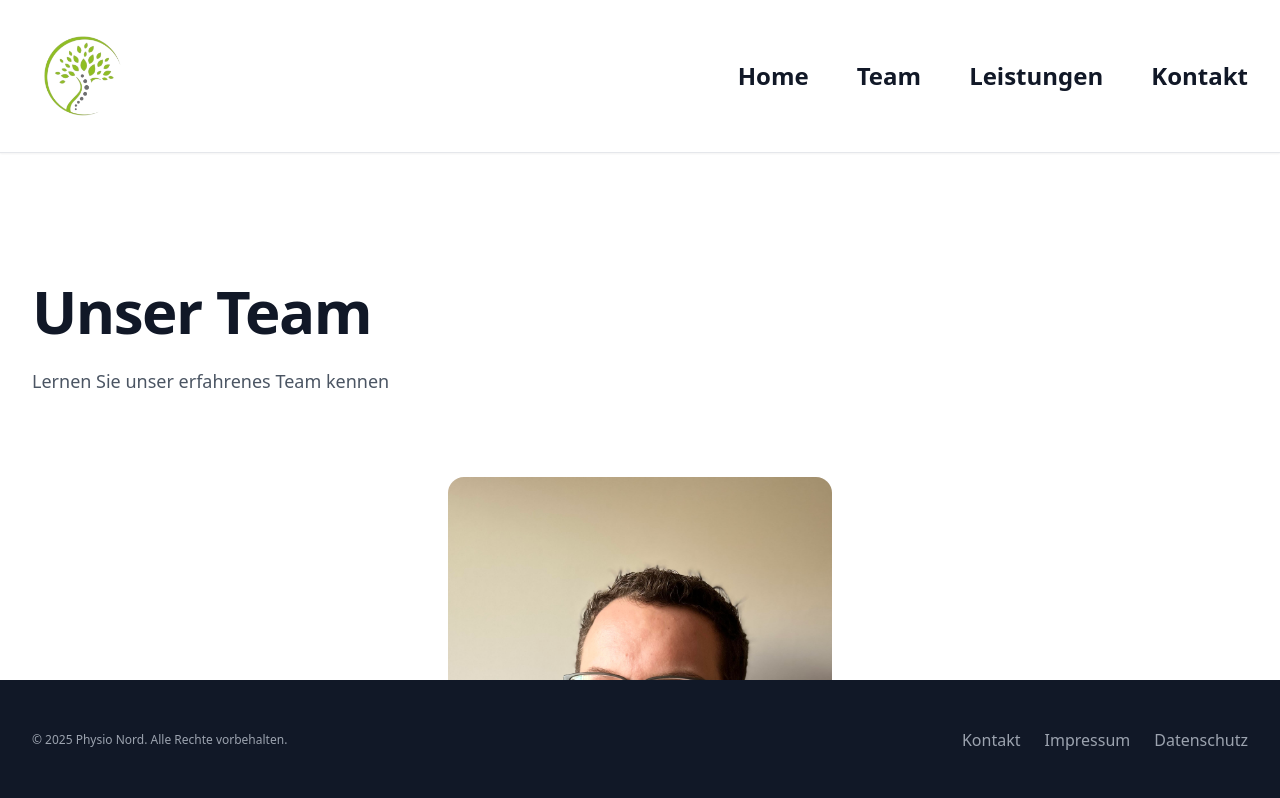
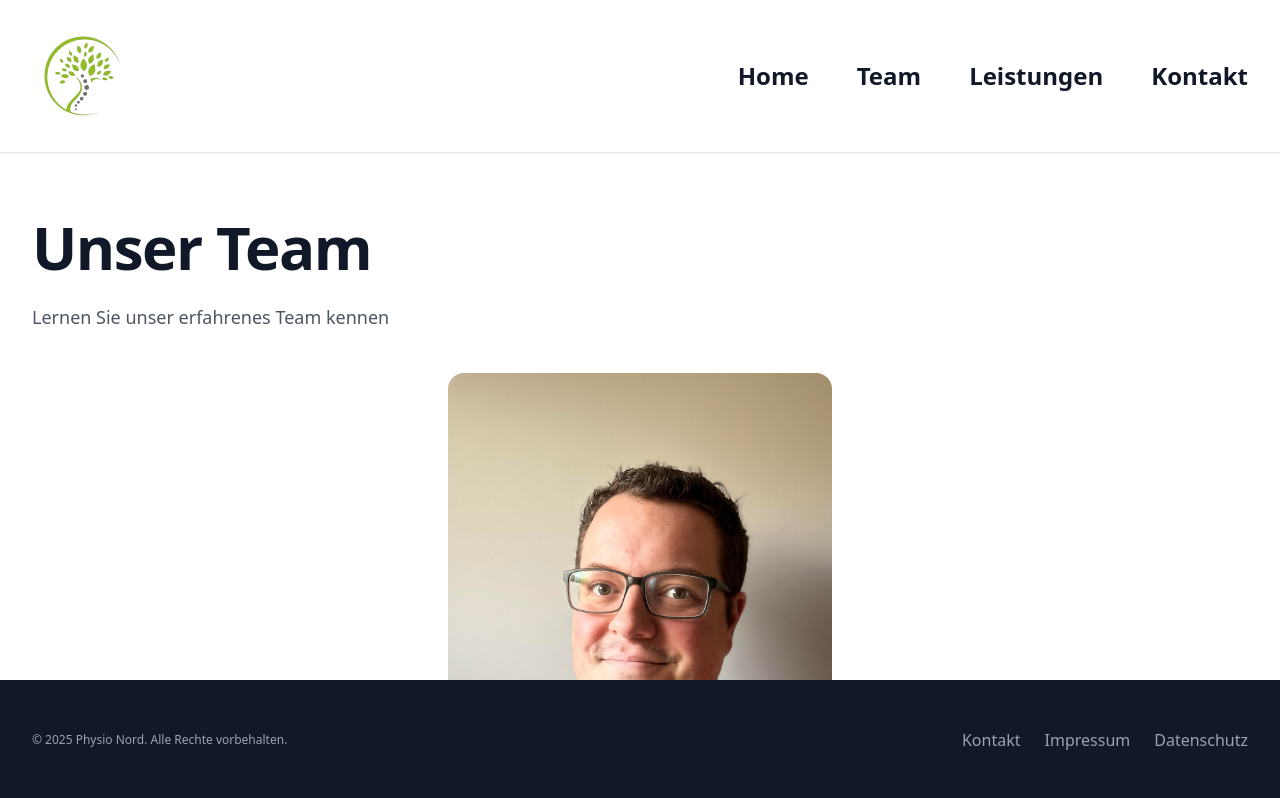
Before and after one commit to SteffenKloempges/physio_nord_, a React (Vite) app: page /team in a window 1280 px wide. Shown: the top 798 px of the page. Built offline with nearby package versions, Linux system fonts and the light colour scheme.

Commit message:
feat: scroll to top

```diff
--- a/src/App.tsx
+++ b/src/App.tsx
@@ -1,5 +1,7 @@
 import { BrowserRouter as Router, Routes, Route, useLocation } from 'react-router-dom';
 import { AnimatePresence } from 'framer-motion';
+import { useEffect, useRef } from 'react';
+import type { ReactNode } from 'react';
 import Navbar from './components/Navbar';
 import Footer from './components/Footer';
 import Home from './pages/Home';
@@ -7,6 +9,27 @@ import Team from './pages/Team';
 import Leistungen from './pages/Leistungen';
 import Kontakt from './pages/Kontakt';
 import PageTransition from './components/PageTransition';
+
+interface ScrollToTopProps {
+  children: ReactNode;
+}
+
+function ScrollToTop({ children }: ScrollToTopProps) {
+  const mainRef = useRef<HTMLElement>(null);
+  const location = useLocation();
+
+  useEffect(() => {
+    if (mainRef.current) {
+      mainRef.current.scrollTop = 0;
+    }
+  }, [location.pathname]);
+
+  return (
+    <main ref={mainRef} className="flex-grow">
+      {children}
+    </main>
+  );
+}
 
 function AnimatedRoutes() {
   const location = useLocation();
@@ -28,9 +51,9 @@ function App() {
     <Router>
       <div className="min-h-screen flex flex-col">
         <Navbar />
-        <main className="flex-grow">
+        <ScrollToTop>
           <AnimatedRoutes />
-        </main>
+        </ScrollToTop>
         <Footer />
       </div>
     </Router>
--- a/src/components/PageTransition.tsx
+++ b/src/components/PageTransition.tsx
@@ -1,4 +1,6 @@
 import { motion } from 'framer-motion';
+import { useEffect } from 'react';
+import { useLocation } from 'react-router-dom';
 import type { ReactNode } from 'react';
 
 interface PageTransitionProps {
@@ -6,6 +8,12 @@ interface PageTransitionProps {
 }
 
 export default function PageTransition({ children }: PageTransitionProps) {
+  const { pathname } = useLocation();
+
+  useEffect(() => {
+    window.scrollTo(0, 0);
+  }, [pathname]);
+
   return (
     <motion.div
       initial={{ opacity: 0, y: 20 }}
--- a/src/pages/Kontakt.tsx
+++ b/src/pages/Kontakt.tsx
@@ -1,7 +1,7 @@
 export default function Kontakt() {
 
   return (
-    <section className="grid grid-cols-3 place-items-center gap-4 mx-auto max-w-7xl px-4 py-16">
+    <section className="grid grid-cols-3 place-items-center gap-4 mx-auto max-w-7xl px-6 py-12 sm:py-16 lg:px-8">
             <div className="shadow-xl w-full px-[30px] pt-[30px] pb-[10px] text-gray-900 rounded-lg flex flex-col gap-2 items-center text-center">
                 <img src="/images/telefon.png" alt="icon von einem telefon" className="w-10 h-10"/>
                 <h3>Telefon</h3>
--- a/src/pages/Leistungen.tsx
+++ b/src/pages/Leistungen.tsx
@@ -4,7 +4,7 @@ import FAQ from "../components/FAQ";
 export default function Leistungen() {
   return (
     <div className="bg-white">
-      <div className="mx-auto max-w-7xl px-6 py-24 sm:py-32 lg:px-8">
+      <div className="mx-auto max-w-7xl px-6 py-12 sm:py-16 lg:px-8">
         <h1 className="text-4xl font-bold tracking-tight text-gray-900 sm:text-6xl">
           Unsere Leistungen
         </h1>
--- a/src/pages/Team.tsx
+++ b/src/pages/Team.tsx
@@ -1,7 +1,7 @@
 export default function Team() {
   return (
     <div className="bg-white">
-      <div className="mx-auto max-w-7xl px-6 py-24 sm:py-32 lg:px-8">
+      <div className="mx-auto max-w-7xl px-6 py-12 sm:py-16 lg:px-8">
         <h1 className="text-4xl font-bold tracking-tight text-gray-900 sm:text-6xl">
           Unser Team
         </h1>
@@ -9,7 +9,7 @@ export default function Team() {
           Lernen Sie unser erfahrenes Team kennen
         </p>
 
-        <div className="mx-auto mt-20 grid max-w-7xl grid-cols-1 gap-x-8 gap-y-16 place-items-center">
+        <div className="mx-auto mt-10 grid max-w-7xl grid-cols-1 gap-x-8 gap-y-16 place-items-center">
           {team.map((person) => (
             <div key={person.name} className="flex flex-col items-center justify-center max-w-96">
               <img
```
